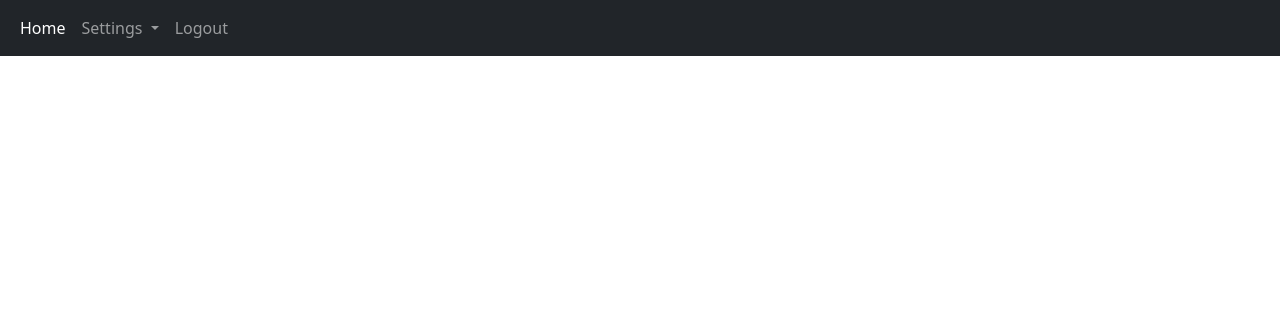
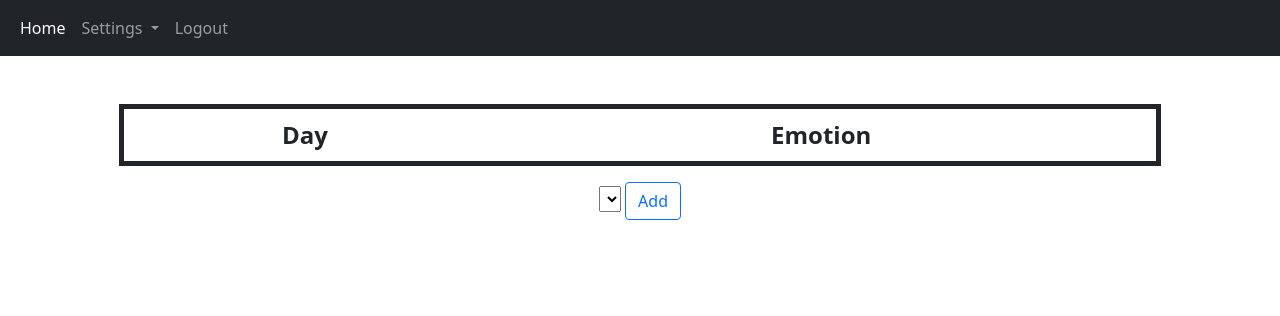
Before and after one commit to 1233iughe/emotional_diary, a Flask app: page / in a window 1280 px wide. Shown: the top 316 px of the page. Run offline with Flask 2, Linux system fonts and the light colour scheme; the visitor is signed in with stand-in values (Sample User, id 1); data comes from the database, SQL or seed files in the repository; lists and menus that the app fills with data are empty.

Commit message:
Added table and jinjas template for populating the table along a button and select menu

```diff
--- a/diary/templates/home.html
+++ b/diary/templates/home.html
@@ -3,5 +3,32 @@
     Home
 {% endblock %}
 {% block main%}
+    <div class="row">
+        <div class="col-md-1"></div>
+        <div class="col-md-10 content col-xs-offset-2">
+            <table class="table text-center calendar-base">
+                <tr>
+                    <th>Day</th>
+                    <th>Emotion</th>
+                </tr>
+                {% for dict in register%}
+                    <tr>
+                        <td>{{ dict["date1"] }}</td>
+                        <td style={{ ["background-color:","#",dict["color"][2:]]|join() }}> {{ dict["emotion"] }}</td>
+                    </tr>
+                {% endfor %}
+            </table>
+            <form action="/" method="post">
+                <select name="emotions" id="select_emotions">
+                    {% for dict in settings %}
+                        <option value={{ dict["emotion"] }} style={{ ["background-color:","#",dict["color"][2:]]|join() }}>{{ dict["emotion"] }}</option>
+                    {% endfor%}
+                </select>
+                <button class="btn btn-outline-primary" type="submit">
+                    Add
+                </button>
+            </form>
+        </div>
+    </div>
 
 {% endblock %}
```
